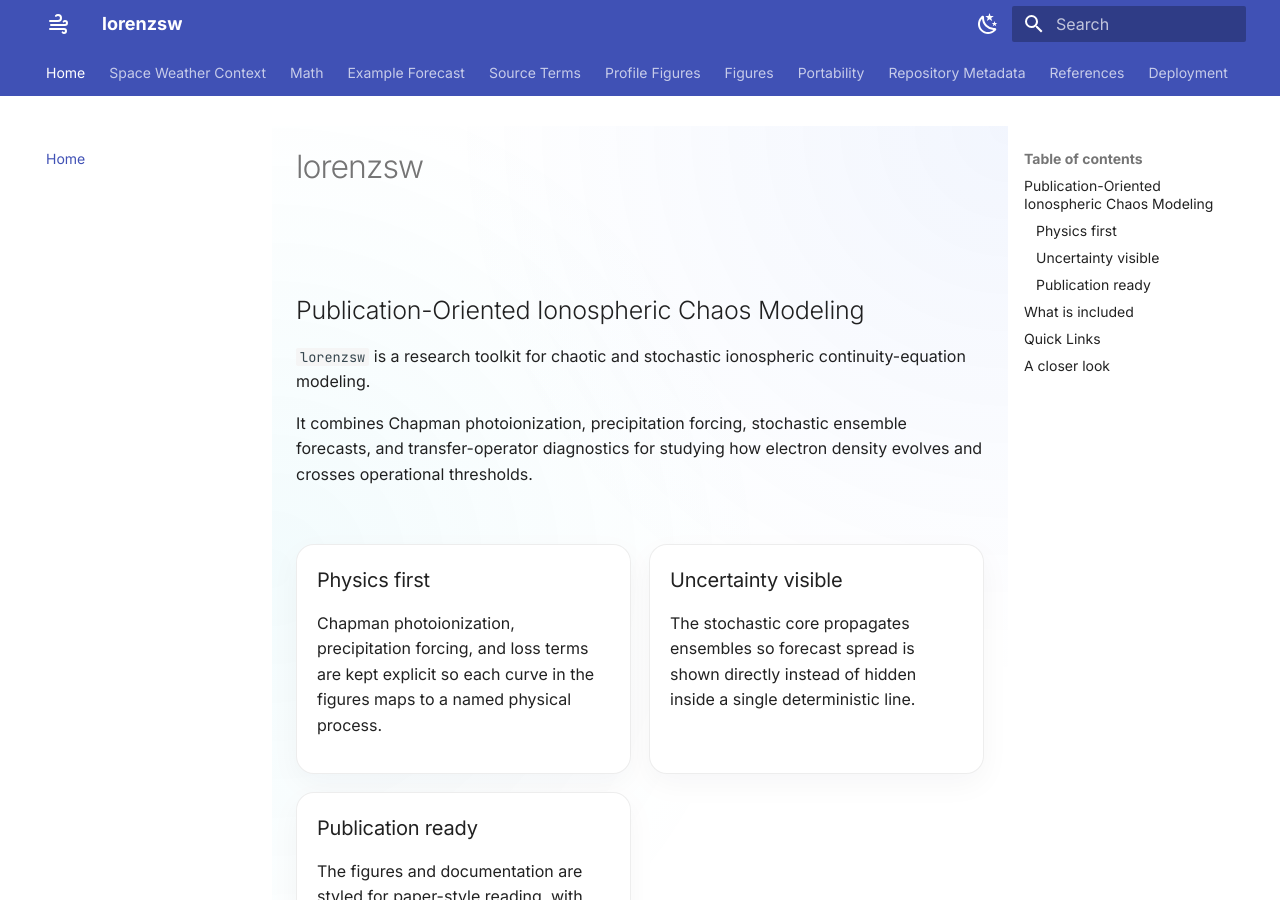
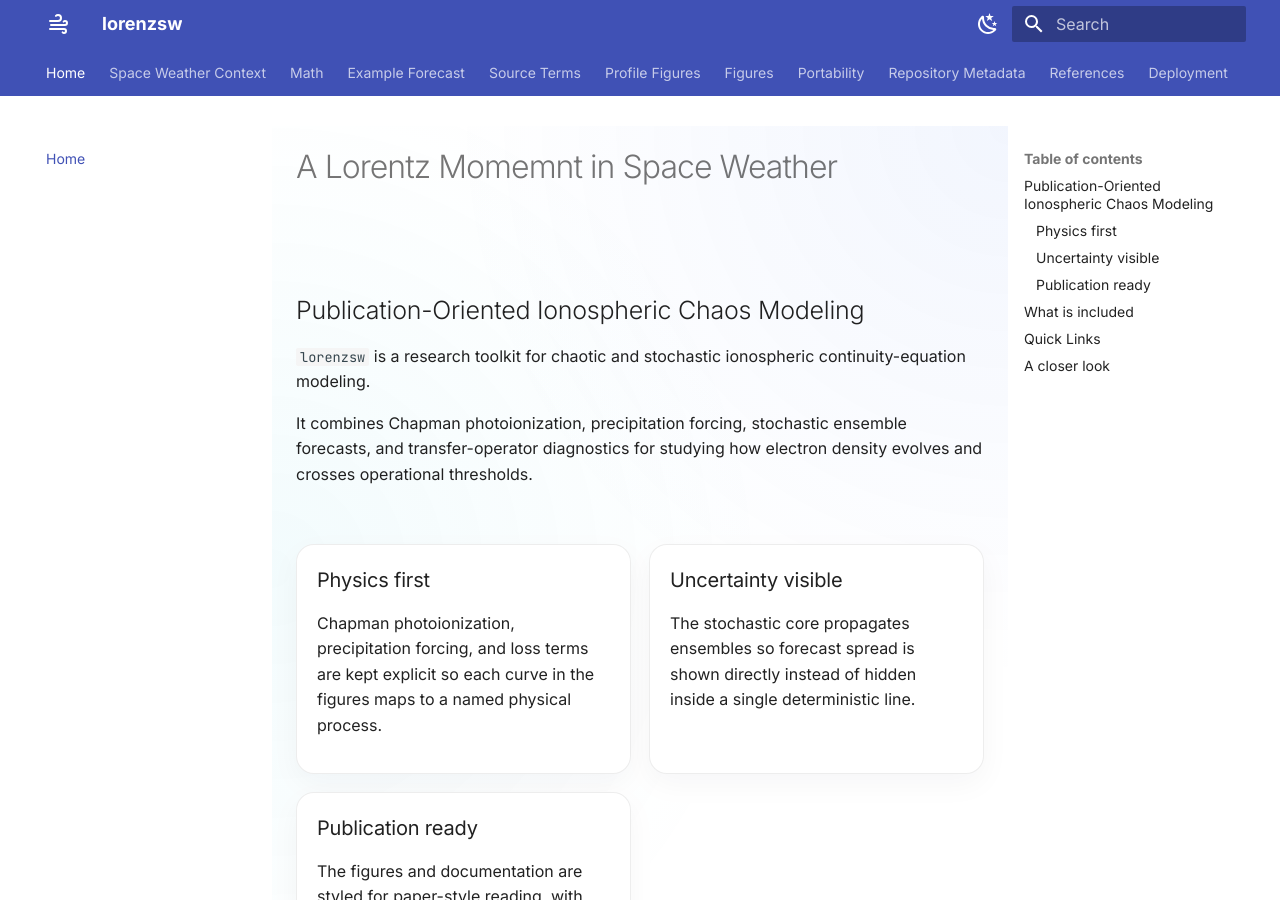
Before and after one commit to shibaji7/lorenz-sw-chaos, an MkDocs documentation site: the page built from docs/index.md, in a window 1280 px wide and 900 px high. Built offline with MkDocs 1.6.1 and Material for MkDocs 9.7.7, drawn with Linux system fonts in a browser that asks for light colours.

Commit message:
Tweak homepage title

```diff
--- a/docs/index.md
+++ b/docs/index.md
@@ -1,4 +1,4 @@
-# lorenzsw
+# A Lorentz Momemnt in Space Weather
 
 <div class="hero" markdown="1">
 
```
